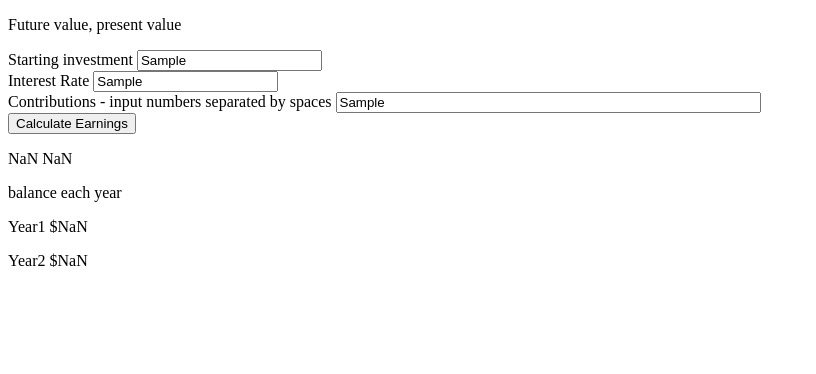
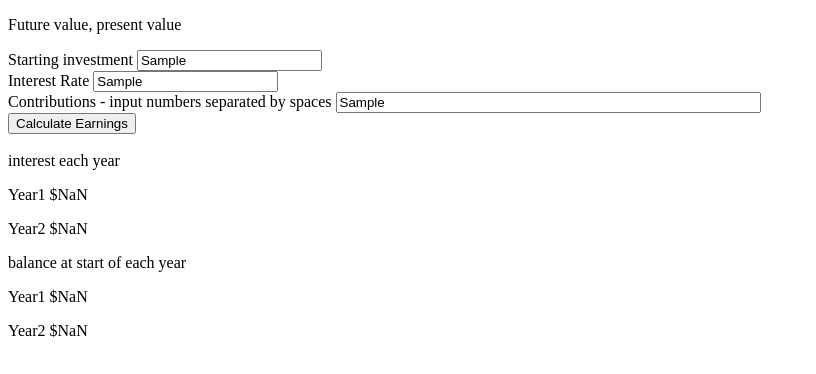
Before and after one commit to e-milch/interest-calculator, a plain HTML site: page index.html in a window 1280 px wide. Both pictures are taken after typing "Sample", "Sample", "Sample" into the empty fields and a click on the button "Calculate Earnings". Shown: the whole page, without its empty margins (0-816 px from the left). Drawn offline with Linux system fonts and the light colour scheme.

Commit message:
formatting for interest display

```diff
--- a/interest.js
+++ b/interest.js
@@ -57,20 +57,22 @@ const calculate = (event) => {
   const results = document.getElementById("results");
 
   // display interest
-  const interest = document.createElement("P");
-  interest.innerHTML = interestArr.toString().replaceAll(",", " ");
-  results.append(interest);
+  let interest;
+  results.append("interest each year");
+  for (let i = 0; i < balanceArr.length; i++) {
+    interest = document.createElement("P");
+    interest.innerHTML = `Year${i + 1} $${interestArr[i]}`;
+    results.append(interest);
+  }
 
   //display balance
   let balance;
-  //
-  results.append("balance each year");
+  results.append("balance at start of each year");
   for (let i = 0; i < balanceArr.length; i++) {
     balance = document.createElement("P");
     balance.innerHTML = `Year${i + 1} $${balanceArr[i]}`;
     results.append(balance);
   }
-  // results.append(balance);
 };
 
 calcButton.addEventListener("click", calculate);
```
Also changed, not shown: index.html (+1 -0 lines).
